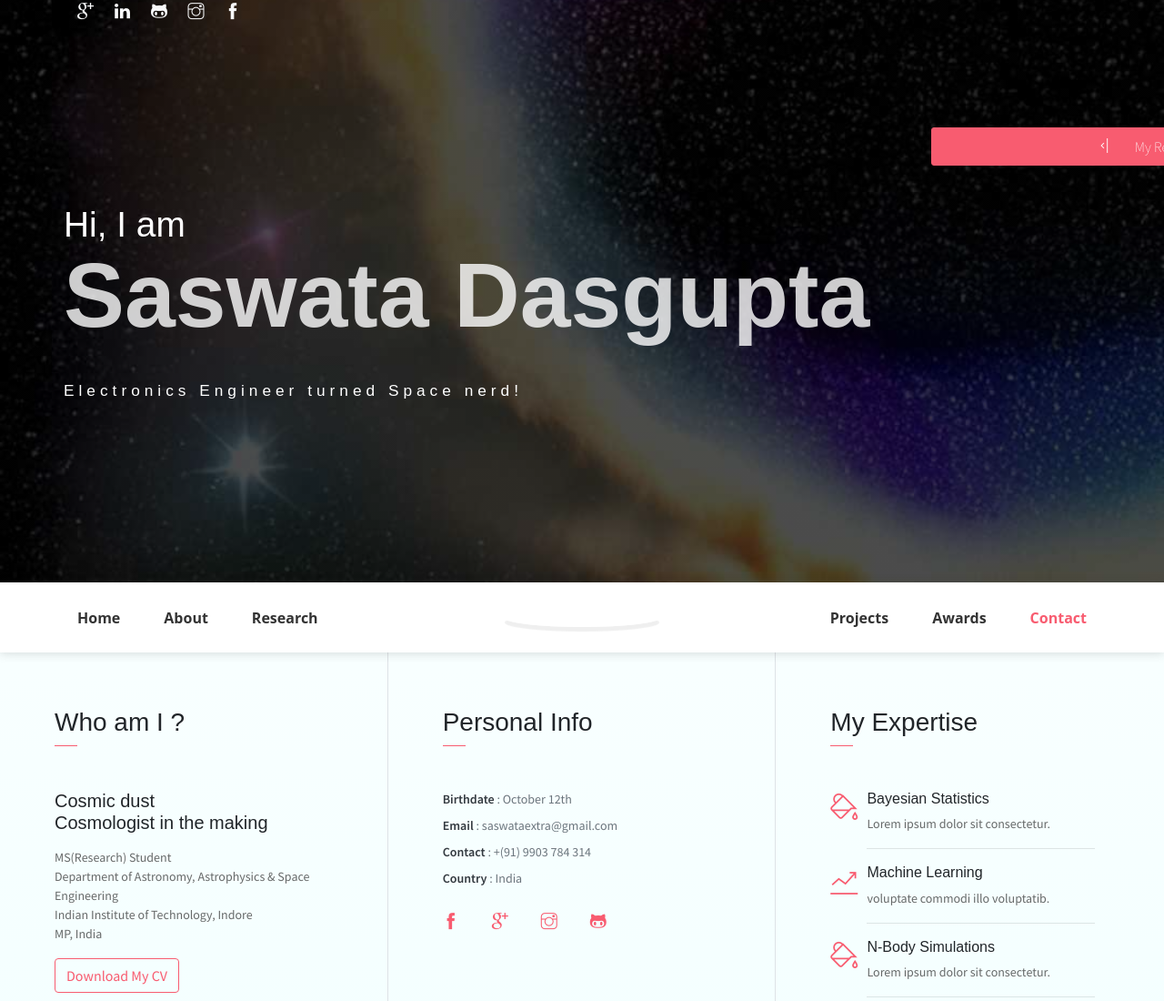
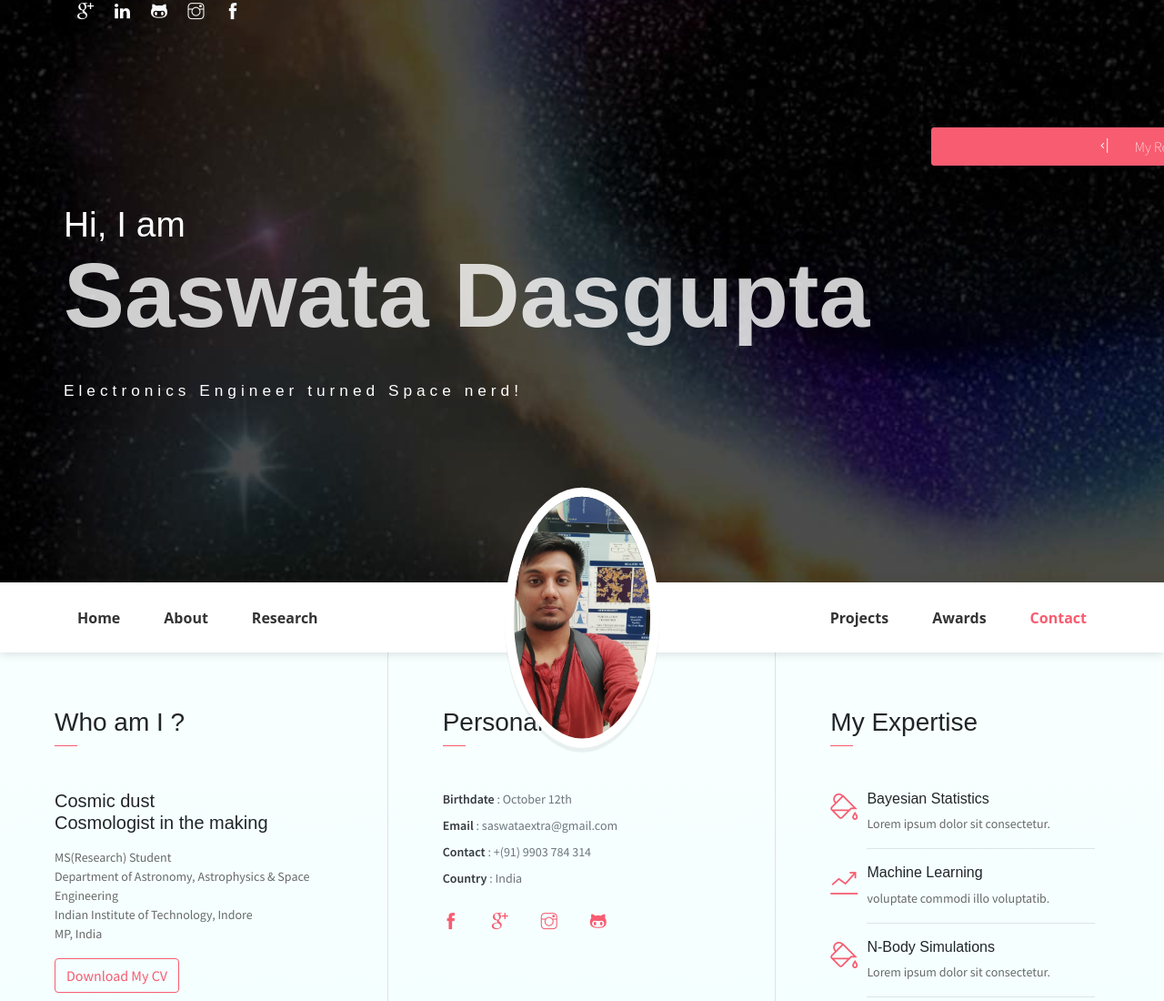
Before and after one commit to sassboi/sassboi, a website: page index.html in a window 1280 px wide. Shown: the top 1100 px of the page at 91% size. Drawn offline with Linux system fonts and the light colour scheme.

Commit message:
Update index.html

```diff
--- a/index.html
+++ b/index.html
@@ -49,7 +49,7 @@
                     </li>
                 </ul>
                 <ul class="navbar-nav brand">
-                    <img src="assets/imgs/avatar.jpg" alt="" class="brand-img">
+                    <img src="assets/imgs/avatar.jpeg" alt="" class="brand-img">
                     <li class="brand-txt">
                         <h5 href="#" class="brand-title">Saswata Dasgupta</h5>
                         <div href="#" class="brand-subtitle">Cosmologist</div>
```
